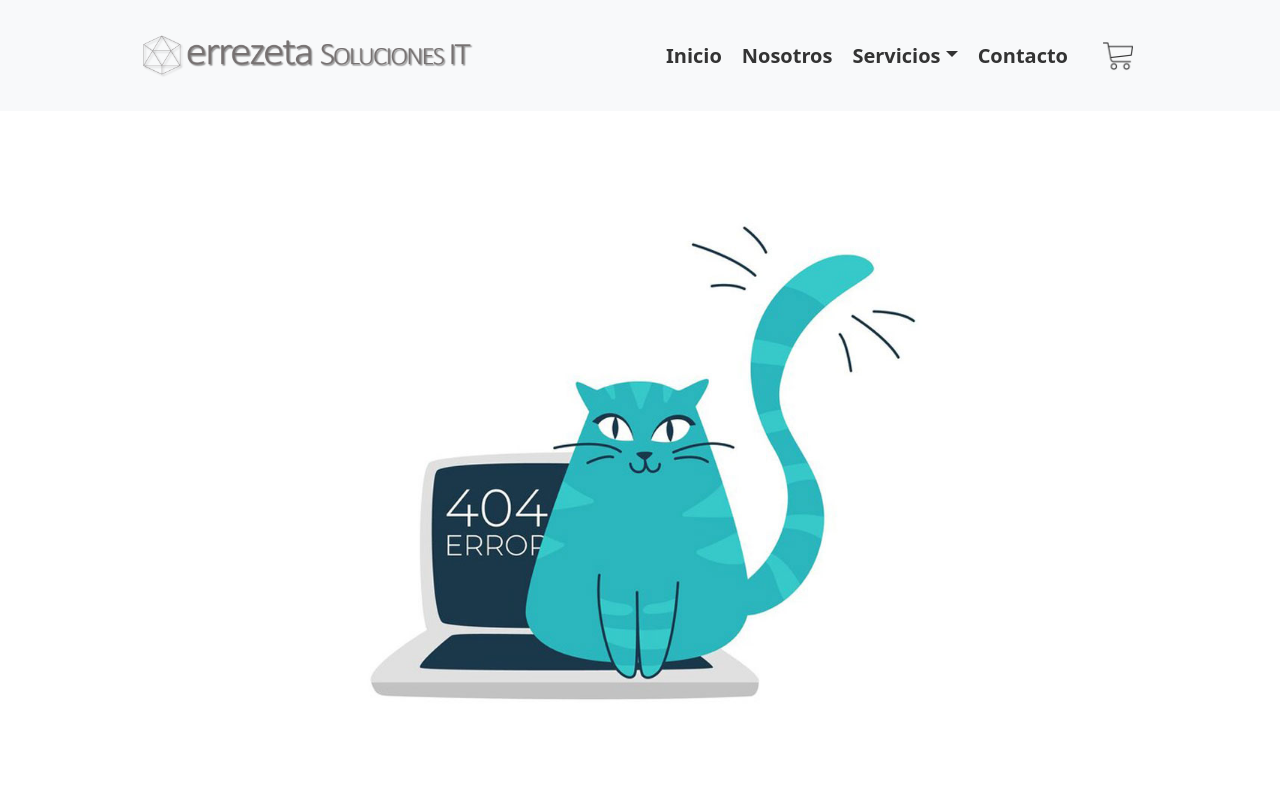
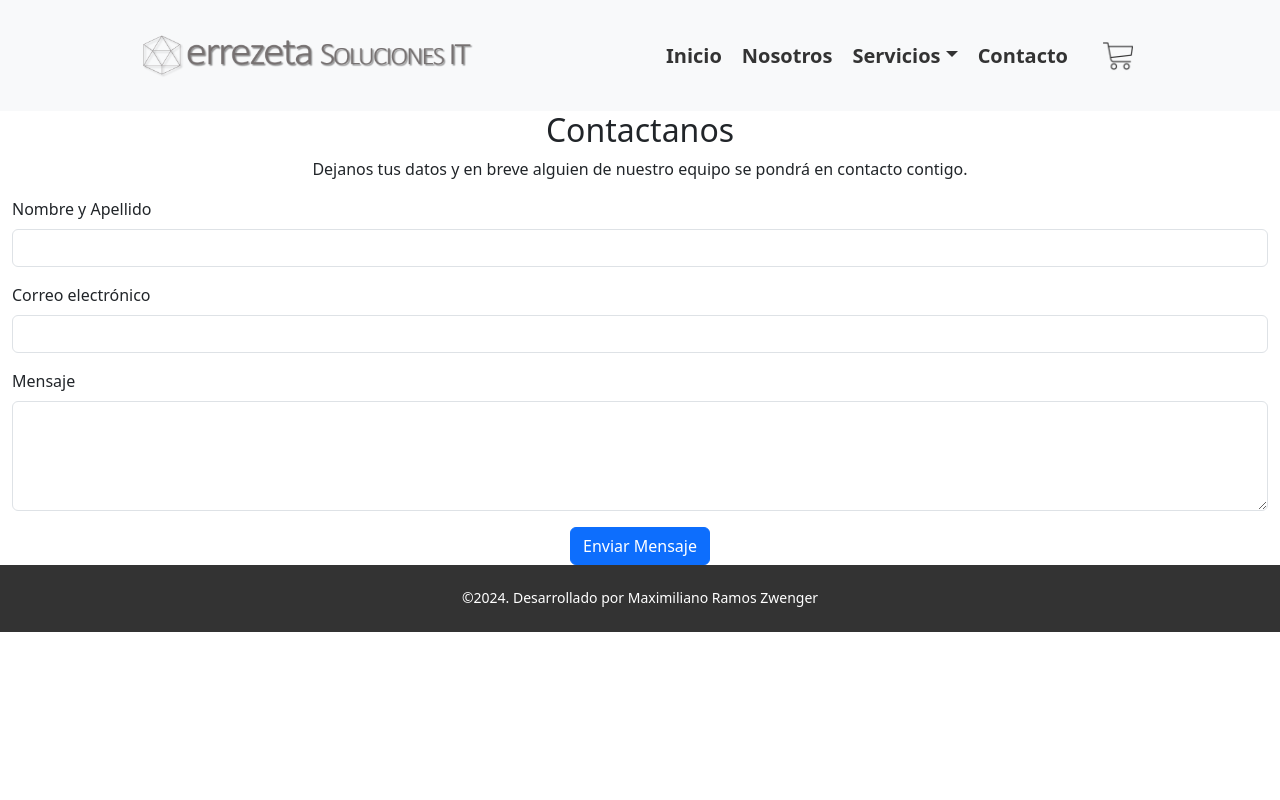
Before and after one commit to mramoszwenger/-ReactJS-entregaFinal-MaximilianoRamosZwenger, a React (Vite) app: page /contacto in a window 1280 px wide. Shown: the top 800 px of the page. Built offline with nearby package versions, Linux system fonts and the light colour scheme.

Commit message:
entregaFinal-MRZ-v3.3.4
incorporacion de formulario y validacion de campos

```diff
--- a/src/App.jsx
+++ b/src/App.jsx
@@ -7,6 +7,7 @@ import Error from './components/Error/Error';
 import Footer from './components/Footer/Footer';
 import CartProvider from './context/CartContex';
 import Cart from './components/Cart/Cart';
+import ContactForm from './components/ContactForm/ContactForm';
 
 function App() {
 
@@ -23,6 +24,7 @@ function App() {
           <Route path='/' element={<ItemListContainer/>}/>
           <Route path='/categoria/:category' element={<ItemListContainer/>}/>
           <Route path='/detalle/:id' element={<ItemDetailContainer/>}/>
+          <Route path='/contacto' element={<ContactForm/>}/>
           <Route path='/carrito' element={<Cart/>}/>
           <Route path='*' element={<Error/>}/>
 
--- /dev/null
+++ b/src/components/ContactForm/ContactForm.jsx
@@ -0,0 +1,155 @@
+import React, { useState } from 'react';
+
+const ContactForm = () => {
+  const [nombre, setNombre] = useState('');
+  const [correo, setCorreo] = useState('');
+  const [mensaje, setMensaje] = useState('');
+
+  const campoError = (campo) => {
+    campo.classList.add('is-invalid');
+    campo.classList.remove('is-valid');
+  };
+
+  const campoValido = (campo) => {
+    campo.classList.remove('is-invalid');
+    campo.classList.add('is-valid');
+  };
+
+  const validarNombre = (nombre) => {
+    const regexNombre = /^[A-Za-z\s]+$/;
+    return regexNombre.test(nombre);
+  };
+
+  const validarCorreo = (correo) => {
+    const regexCorreo = /^[a-zA-Z0-9._-]+@[a-zA-Z0-9.-]+\.[a-zA-Z]{2,4}$/;
+    return regexCorreo.test(correo);
+  };
+
+  const limpiarFormulario = () => {
+    setNombre('');
+    setCorreo('');
+    setMensaje('');
+  };
+
+  const handleSubmit = async (e) => {
+    e.preventDefault();
+    e.stopPropagation();
+
+    // Validar nombre
+    if (!nombre.trim()) {
+      campoError(document.getElementById('nombre'));
+      return;
+    } else if (!validarNombre(nombre)) {
+      campoError(document.getElementById('nombre'));
+      return;
+    } else {
+      campoValido(document.getElementById('nombre'));
+    }
+
+    // Validar correo
+    if (!correo.trim()) {
+      campoError(document.getElementById('correo'));
+      return;
+    } else if (!validarCorreo(correo)) {
+      campoError(document.getElementById('correo'));
+      return;
+    } else {
+      campoValido(document.getElementById('correo'));
+    }
+
+    // Validar mensaje
+    if (!mensaje.trim()) {
+      campoError(document.getElementById('mensaje'));
+      return;
+    } else {
+      campoValido(document.getElementById('mensaje'));
+    }
+
+    try {
+      const response = await fetch('/api/mailer', {
+        method: 'POST',
+        body: new FormData(e.target),
+      });
+
+      const datos = await response.json();
+
+      // Limpiar el formulario después del envío exitoso
+      limpiarFormulario();
+    } catch (error) {
+      console.log(error);
+    }
+  };
+
+  return (
+    <div className="container-fluid contact">
+      <div className="contact__head row">
+        <div className="col-lg-8 mx-auto text-center">
+          <h2 className="contact__title">Contactanos</h2>
+          <p className="contact__description">Dejanos tus datos y en breve alguien de nuestro equipo se pondrá en contacto contigo.</p>
+        </div>
+      </div>
+
+      <div className="contact__background">
+        <form className="contact__form needs-validation" action="/api/mailer" method="post" id="formularioWeb" noValidate onSubmit={handleSubmit}>
+
+          <div className="mb-3">
+            <label htmlFor="nombre" className="form-label">
+              Nombre y Apellido
+            </label>
+            <input
+              type="text"
+              className="form-control"
+              id="nombre"
+              value={nombre}
+              onChange={(e) => setNombre(e.target.value)}
+              required
+            />
+            {/* Mensaje de error */}
+            <div className="invalid-feedback">Por favor ingresa tu nombre. No se permiten números.</div>
+          </div>
+
+          <div className="mb-3">
+            <label htmlFor="correo" className="form-label">
+              Correo electrónico
+            </label>
+            <input
+              type="email"
+              className="form-control"
+              id="correo"
+              value={correo}
+              onChange={(e) => setCorreo(e.target.value)}
+              required
+            />
+            {/* Mensaje de error */}
+            <div className="invalid-feedback">Por favor ingresa un correo electrónico válido.</div>
+          </div>
+
+          <div className="mb-3">
+            <label htmlFor="mensaje" className="form-label">
+              Mensaje
+            </label>
+            <textarea
+              className="form-control"
+              id="mensaje"
+              rows="4"
+              value={mensaje}
+              onChange={(e) => setMensaje(e.target.value)}
+              required
+            ></textarea>
+            {/* Mensaje de error */}
+            <div className="invalid-feedback">Por favor ingresa tu mensaje.</div>
+          </div>
+
+          <div className="text-center">
+            <button type="submit" className="btn btn-primary">
+              Enviar Mensaje
+            </button>
+          </div>
+
+        </form>
+      </div>
+    </div>
+  );
+};
+
+export default ContactForm;
--- a/src/components/ItemListContainer/ItemListContainer.jsx
+++ b/src/components/ItemListContainer/ItemListContainer.jsx
@@ -7,6 +7,7 @@ const ItemListContainer = () => {
 
     const [services,setServices] = useState([]);
     const {category} = useParams()
+    const [showItemList, setShowItemList] = useState(true);
 
     useEffect(()=>{
 
@@ -18,8 +19,10 @@ const ItemListContainer = () => {
                 if(category){
                     const filteredServices = data.filter((s) => s.categoria == category)
                     setServices(filteredServices)
+                    setShowItemList(false)
                 }else{
                     setServices(data)
+                    setShowItemList(true)
                 }
 
             }catch(error){
@@ -34,6 +37,7 @@ const ItemListContainer = () => {
   return (
     <div className='global__itemContainer'>
 
+        {showItemList && (
         <div className="itemList__container">
             <div className="itemList__content">
                 <h2 className='itemList__title'>Soluciones para Potenciar tu Negocio</h2>
@@ -43,6 +47,7 @@ const ItemListContainer = () => {
                 <p>Ayudamos a cuidar de una herramienta fundamental para lograr el crecimiento de los negocios e impulsamos a avanzar en su desarrollo a través de la innovación y de una asesoraría personalizada, concientizando en el uso responsable y aprovechamiento eficiente de los dispositivos tecnológicos.</p>
             </div>
         </div>
+        )}
 
         <div>
             {
```
Also changed, not shown: src/components/ContactForm/ContactForm.css (added).
